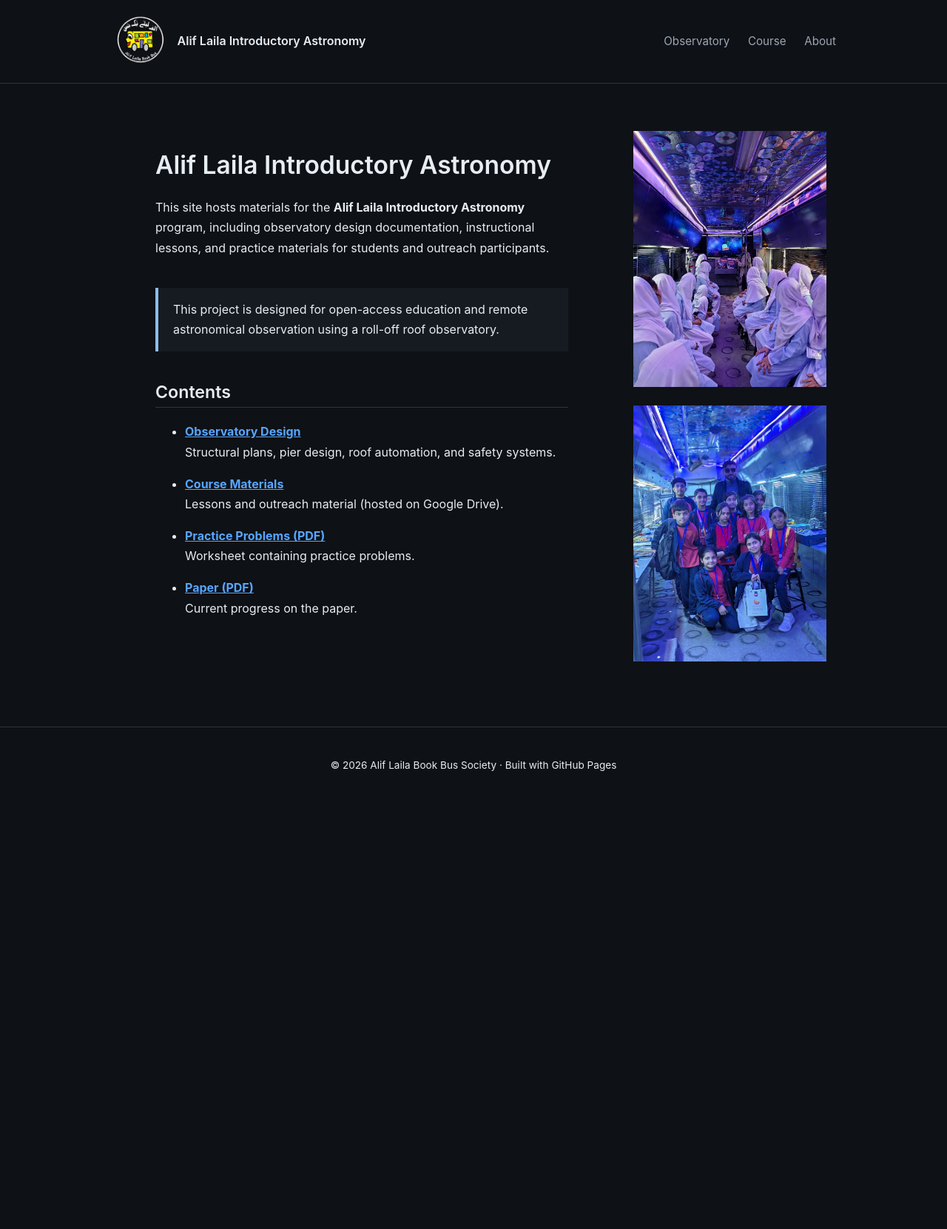
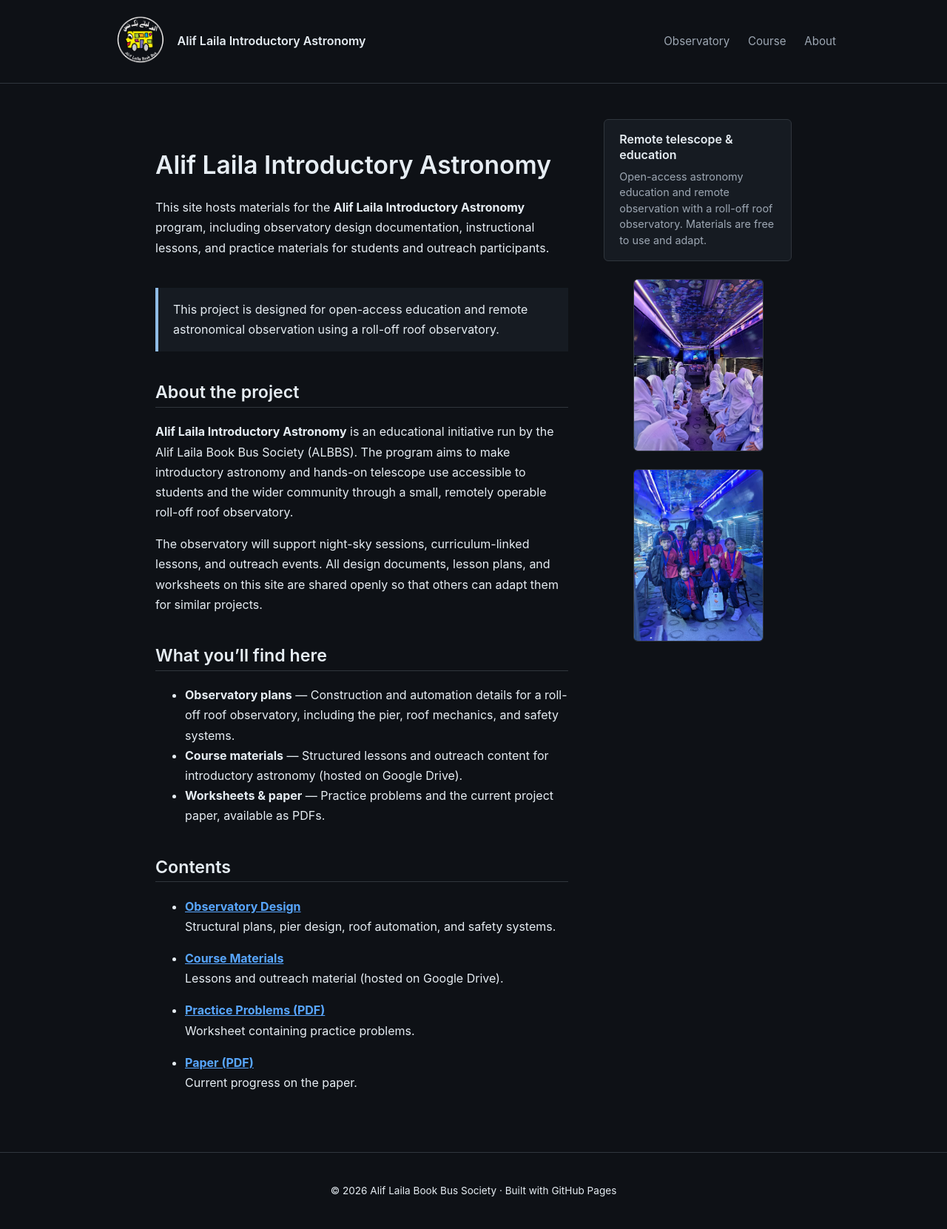
Before and after one commit to Murtato1/remote-telescope, a Jekyll site: the page built from index.markdown, in a window 1280 px wide. Shown: the whole page at 74% size. Built offline with Jekyll 4.4.1, drawn with Linux system fonts in a browser that asks for light colours; before the commit the page ends 1086 px from its top, so only the background shows below that.

Commit message:
Populate homepage with project info and sidebar content
- Add About the project and What you'll find here sections to index
- Add side-info block and image alt text in home layout
- Style side column (side-info, fix image max-width, borders)

Co-authored-by: Cursor <cursoragent@cursor.com>

```diff
--- a/_layouts/home.html
+++ b/_layouts/home.html
@@ -18,15 +18,24 @@
 
     <div class="side-column">
 
+      <section class="side-info">
+        <h3 class="side-info-title">Remote telescope &amp; education</h3>
+        <p class="side-info-text">
+          Open-access astronomy education and remote observation with a roll-off roof observatory. Materials are free to use and adapt.
+        </p>
+      </section>
+
       <figure>
         <img
           src="{{ '/assets/images/home_image_1.jpg' | relative_url }}"
+          alt="Observatory or astronomy education"
         >
       </figure>
 
       <figure>
         <img
           src="{{ '/assets/images/home_image_2.jpg' | relative_url }}"
+          alt="Telescope or night-sky outreach"
         >
       </figure>
 
--- a/assets/css/style.css
+++ b/assets/css/style.css
@@ -127,8 +127,32 @@ body {
   }
 
   .side-column img {
-    width: 150%;
-    max-width: 500;
+    width: 100%;
+    max-width: 100%;
+    border-radius: 6px;
+    border: 1px solid var(--border);
+  }
+
+  .side-info {
+    background: var(--bg-alt);
+    border: 1px solid var(--border);
+    border-radius: 6px;
+    padding: 1rem 1.25rem;
+    margin-bottom: 1.5rem;
+  }
+
+  .side-info-title {
+    font-size: 1rem;
+    margin: 0 0 0.5rem 0;
+    padding: 0;
+    border: none;
+  }
+
+  .side-info-text {
+    font-size: 0.9rem;
+    color: var(--text-muted);
+    margin: 0;
+    line-height: 1.5;
   }
 
   @media (max-width: 900px) {
--- a/index.markdown
+++ b/index.markdown
@@ -14,6 +14,23 @@ This project is designed for open-access education and remote astronomical
 observation using a roll-off roof observatory.
 </div>
 
+## About the project
+
+**Alif Laila Introductory Astronomy** is an educational initiative run by the
+Alif Laila Book Bus Society (ALBBS). The program aims to make introductory
+astronomy and hands-on telescope use accessible to students and the wider
+community through a small, remotely operable roll-off roof observatory.
+
+The observatory will support night-sky sessions, curriculum-linked lessons, and
+outreach events. All design documents, lesson plans, and worksheets on this site
+are shared openly so that others can adapt them for similar projects.
+
+## What you’ll find here
+
+- **Observatory plans** — Construction and automation details for a roll-off roof observatory, including the pier, roof mechanics, and safety systems.
+- **Course materials** — Structured lessons and outreach content for introductory astronomy (hosted on Google Drive).
+- **Worksheets & paper** — Practice problems and the current project paper, available as PDFs.
+
 ## Contents
 
 - **[Observatory Design]({{ '/plans/observatory/' | relative_url }})**
```
